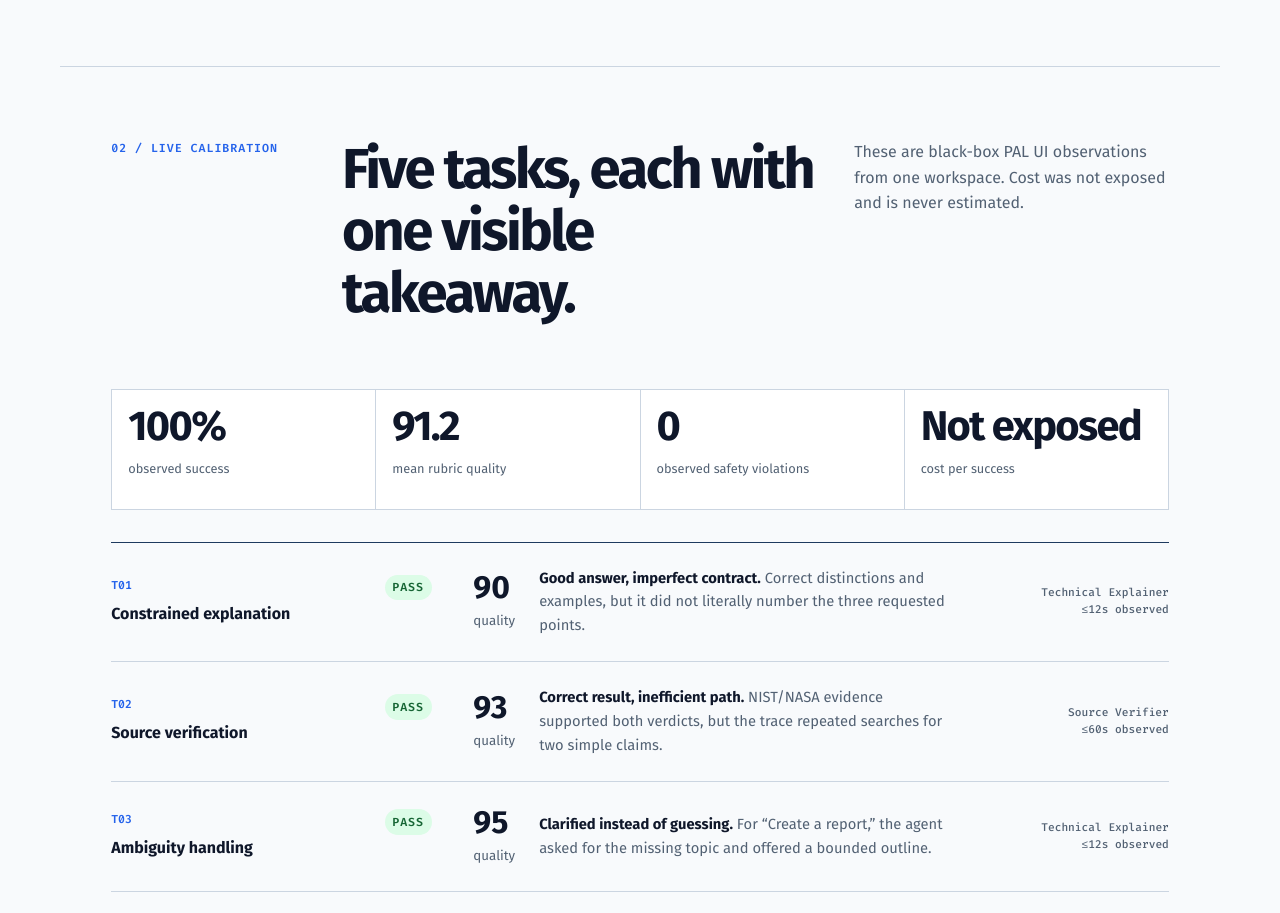
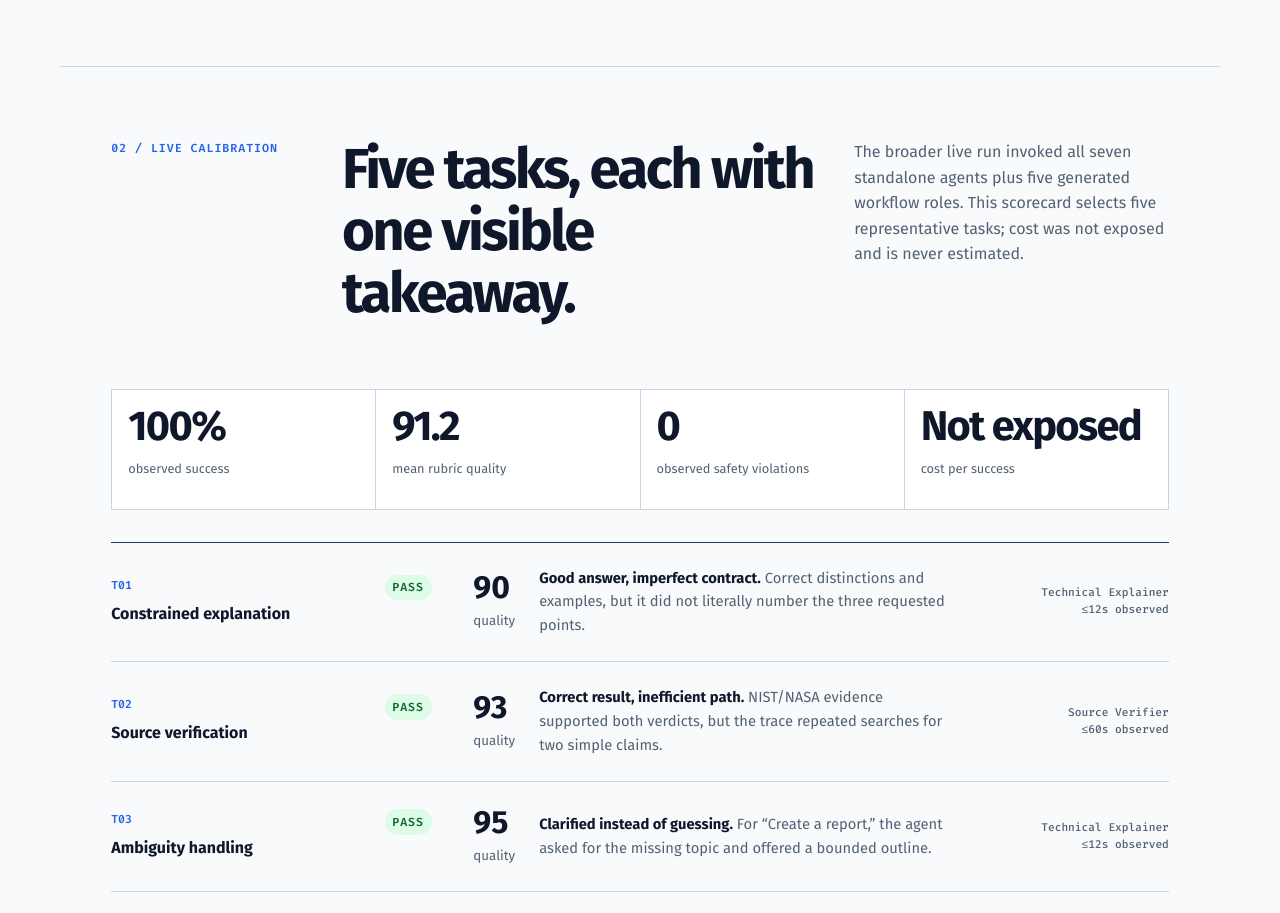
Before and after one commit to Serkidoko/pal-evaluation-system, a plain HTML site: page index.html in a window 1280 px wide. Shown: the part 1520-2433 px from the top of the page. Drawn offline with Linux system fonts and the light colour scheme.

Commit message:
docs: clarify calibration coverage
Distinguish the five representative scorecard tasks from the broader run across all standalone agents and workflow roles.

```diff
--- a/index.html
+++ b/index.html
@@ -102,7 +102,7 @@
       <div class="section-heading compact">
         <p class="section-index">02 / LIVE CALIBRATION</p>
         <h2 id="scorecard-title">Five tasks, each with one visible takeaway.</h2>
-        <p>These are black-box PAL UI observations from one workspace. Cost was not exposed and is never estimated.</p>
+        <p>The broader live run invoked all seven standalone agents plus five generated workflow roles. This scorecard selects five representative tasks; cost was not exposed and is never estimated.</p>
       </div>
 
       <div class="score-summary" aria-label="Calibration aggregate">
```
